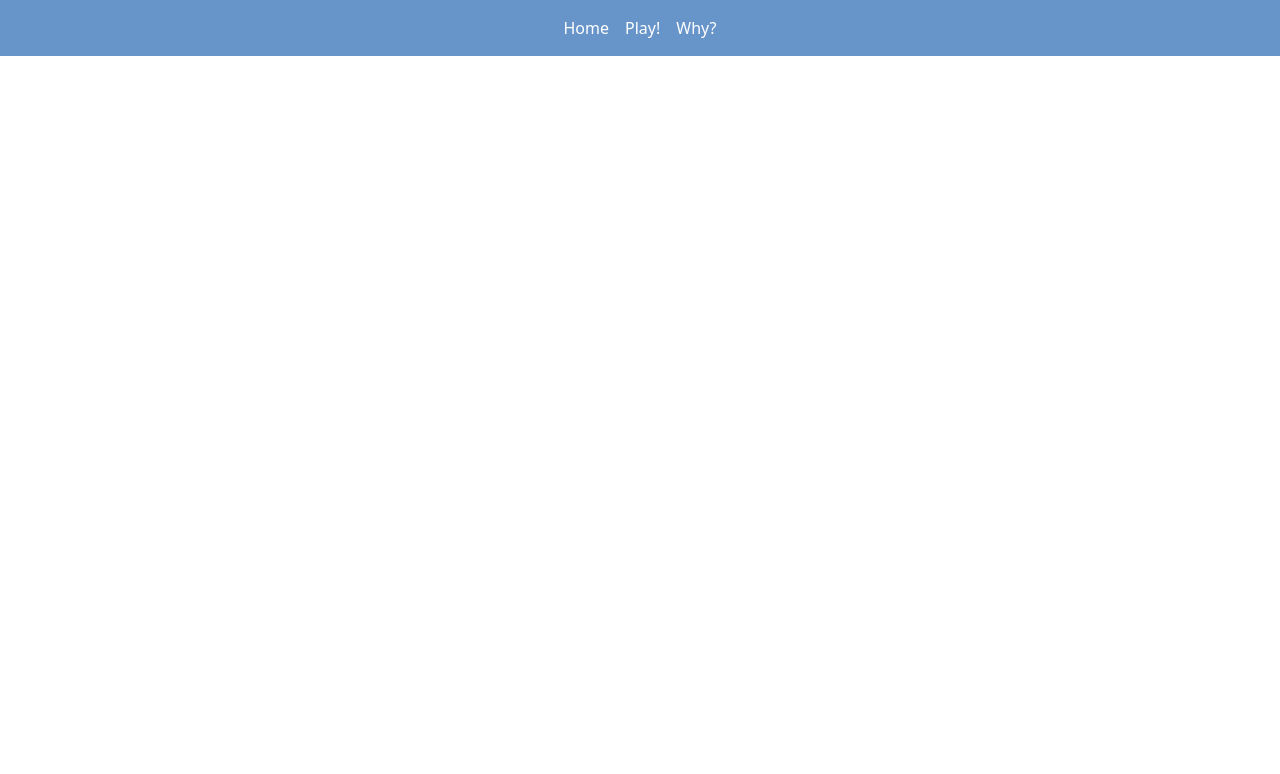
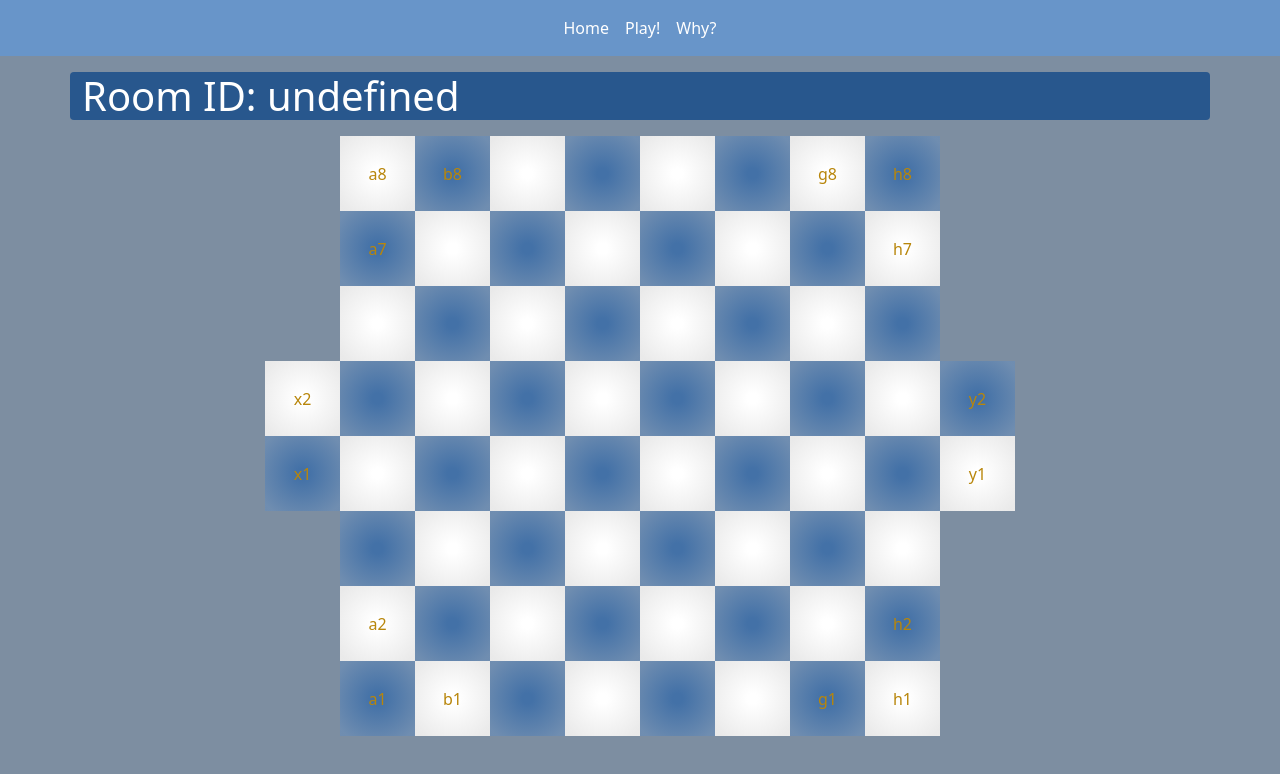
Before and after one commit to Zarone/Chess2-FrontEnd, a plain HTML site: page game.html in a window 1280 px wide. Drawn offline with nearby package versions, Linux system fonts and the light colour scheme.

Commit message:
started server stuff

```diff
--- a/game.html
+++ b/game.html
@@ -10,10 +10,13 @@
 
     <title>Chess 2</title>
 
-    <link rel="stylesheet" href="./styles.css">
+    <link rel="stylesheet" href="./styles/styles.css">
+
+    <script src="./game.js" type="module"></script>
 
 </head>
-<body>
+<body class="custom-bg-secondary">
+    <script src="https://cdnjs.cloudflare.com/ajax/libs/socket.io/2.1.1/socket.io.js"></script>
     <header>
         <nav class="navbar navbar-expand-sm custom-bg-primary">
             <div class="container-fluid">
@@ -32,6 +35,92 @@
                 </div>
             </div>
         </nav>
+        <div class="container custom-bg-tertiary mt-3 mb-3 rounded">
+            <p id="roomID" class="display-6 text-white">Room ID: </p>
+        </div>
+        <div class="container-fluid d-flex justify-content-center align-items-center">
+            <div class="jail-1">
+                <div id="x2" class="chess-jail-box white-box">x2</div>
+                <div id="x1" class="chess-jail-box black-box">x1</div>
+            </div>
+            <div class="chess-board container">
+                <div id="a8" class="chess-box white-box">a8</div>
+                <div id="b8" class="chess-box black-box">b8</div>
+                <div id="c8" class="chess-box white-box"></div>
+                <div id="d8" class="chess-box black-box"></div>
+                <div id="e8" class="chess-box white-box"></div>
+                <div id="f8" class="chess-box black-box"></div>
+                <div id="g8" class="chess-box white-box">g8</div>
+                <div id="h8" class="chess-box black-box">h8</div>
+
+                <div id="a7" class="chess-box black-box">a7</div>
+                <div id="b7" class="chess-box white-box"></div>
+                <div id="c7" class="chess-box black-box"></div>
+                <div id="d7" class="chess-box white-box"></div>
+                <div id="e7" class="chess-box black-box"></div>
+                <div id="f7" class="chess-box white-box"></div>
+                <div id="g7" class="chess-box black-box"></div>
+                <div id="h7" class="chess-box white-box">h7</div>
+
+                <div id="a6" class="chess-box white-box"></div>
+                <div id="b6" class="chess-box black-box"></div>
+                <div id="c6" class="chess-box white-box"></div>
+                <div id="d6" class="chess-box black-box"></div>
+                <div id="e6" class="chess-box white-box"></div>
+                <div id="f6" class="chess-box black-box"></div>
+                <div id="g6" class="chess-box white-box"></div>
+                <div id="h6" class="chess-box black-box"></div>
+
+                <div id="a5" class="chess-box black-box"></div>
+                <div id="b5" class="chess-box white-box"></div>
+                <div id="c5" class="chess-box black-box"></div>
+                <div id="d5" class="chess-box white-box"></div>
+                <div id="e5" class="chess-box black-box"></div>
+                <div id="f5" class="chess-box white-box"></div>
+                <div id="g5" class="chess-box black-box"></div>
+                <div id="h5" class="chess-box white-box"></div>
+
+                <div id="a4" class="chess-box white-box"></div>
+                <div id="b4" class="chess-box black-box"></div>
+                <div id="c4" class="chess-box white-box"></div>
+                <div id="d4" class="chess-box black-box"></div>
+                <div id="e4" class="chess-box white-box"></div>
+                <div id="f4" class="chess-box black-box"></div>
+                <div id="g4" class="chess-box white-box"></div>
+                <div id="h4" class="chess-box black-box"></div>
+
+                <div id="a3" class="chess-box black-box"></div>
+                <div id="b3" class="chess-box white-box"></div>
+                <div id="c3" class="chess-box black-box"></div>
+                <div id="d3" class="chess-box white-box"></div>
+                <div id="e3" class="chess-box black-box"></div>
+                <div id="f3" class="chess-box white-box"></div>
+                <div id="g3" class="chess-box black-box"></div>
+                <div id="h3" class="chess-box white-box"></div>
+
+                <div id="a2" class="chess-box white-box">a2</div>
+                <div id="b2" class="chess-box black-box"></div>
+                <div id="c2" class="chess-box white-box"></div>
+                <div id="d2" class="chess-box black-box"></div>
+                <div id="e2" class="chess-box white-box"></div>
+                <div id="f2" class="chess-box black-box"></div>
+                <div id="g2" class="chess-box white-box"></div>
+                <div id="h2" class="chess-box black-box">h2</div>
+
+                <div id="a1" class="chess-box black-box">a1</div>
+                <div id="b1" class="chess-box white-box">b1</div>
+                <div id="c1" class="chess-box black-box"></div>
+                <div id="d1" class="chess-box white-box"></div>
+                <div id="e1" class="chess-box black-box"></div>
+                <div id="f1" class="chess-box white-box"></div>
+                <div id="g1" class="chess-box black-box">g1</div>
+                <div id="h1" class="chess-box white-box">h1</div>
+            </div>
+            <div class="jail-2">
+                <div id="y2" class="chess-jail-box black-box">y2</div>
+                <div id="y1" class="chess-jail-box white-box">y1</div>
+            </div>
+        </div>
     </header>
 </body>
 </html>
--- /dev/null
+++ b/game.js
@@ -0,0 +1,8 @@
+import {getQuerystring} from "./helper-js/utils.js"
+
+window.onload = () => {
+    let roomID = getQuerystring().roomID
+    let roomID_Dom = document.getElementById("roomID")
+    console.log("RoomID", roomID)
+    roomID_Dom.innerText = "Room ID: " + roomID
+}
--- /dev/null
+++ b/helper-js/utils.js
@@ -0,0 +1,16 @@
+export const serverID = "http://localhost:8080"
+
+export function getQuerystring() {
+    let output={}
+    if(window.location.search){
+    var queryParams = window.location.search.substring(1);
+    var listQueries = queryParams.split("&");
+        for(var query in listQueries) {
+            if (listQueries.hasOwnProperty(query)) {
+                var queryPair = listQueries[query].split('=');
+                output[queryPair[0]] = decodeURIComponent(queryPair[1] || "");
+            }
+        }
+    }
+    return output;
+}
--- a/styles.css
+++ /dev/null
@@ -1,26 +0,0 @@
-:root {
-    --bg-primary: #6895c9;
-    --bg-secondary: #7d8ea1;
-    --bg-tertiary: #28578d;
-}
-
-html, body {
-    padding: 0;
-    margin: 0;
-}
-
-.custom-bg-primary {
-    background-color: var(--bg-primary);
-}
-
-.custom-bg-secondary{
-    background-color: var(--bg-secondary);
-}
-
-.custom-bg-tertiary{
-    background-color: var(--bg-tertiary);
-}
-
-.round{
-    border-radius: 10px;
-}
--- /dev/null
+++ b/styles/styles.css
@@ -0,0 +1,60 @@
+:root {
+    --bg-primary: #6895c9;
+    --bg-secondary: #7d8ea1;
+    --bg-tertiary: #28578d;
+}
+
+html, body {
+    padding: 0;
+    margin: 0;
+}
+
+.custom-bg-primary {
+    background-color: var(--bg-primary);
+}
+
+.custom-bg-secondary {
+    background-color: var(--bg-secondary);
+}
+
+.custom-bg-tertiary {
+    background-color: var(--bg-tertiary);
+}
+
+.chess-board, .jail-1, .jail-2 {
+    flex-wrap: wrap;
+}
+
+.chess-board {
+    display: flex;
+    background-color: pink;
+    padding: 0;
+    margin: 0;
+    height: min(600px, 80vw);
+    width: min(600px, 80vw);
+}
+
+.jail-1, .jail-2 {
+    background-color: purple;
+    height: min(150px, 20vw);
+    width: min(75px, 10vw);
+}
+
+.chess-box, .chess-jail-box {
+    height: min(75px, 10vw);
+    width: min(75px, 10vw);
+    color:darkgoldenrod;
+    margin: 0 auto;
+    display: flex;
+    justify-content: center;
+    align-items: center;
+    background: radial-gradient(circle, rgba(255,255,255,0) 10%, rgba(194, 194, 194, 0.35) 90%);
+}
+
+.white-box {
+    background-color: rgb(255, 255, 255);
+}
+
+.black-box {
+    background-color: rgb(67, 113, 167);
+}
```
Also changed, not shown: faq.html (+2 -2 lines), helper-js/join.js (added, +16 -0 lines), index.html (+8 -7 lines), README.md (deleted). Lines whose indentation alone changed are shown as unchanged.
